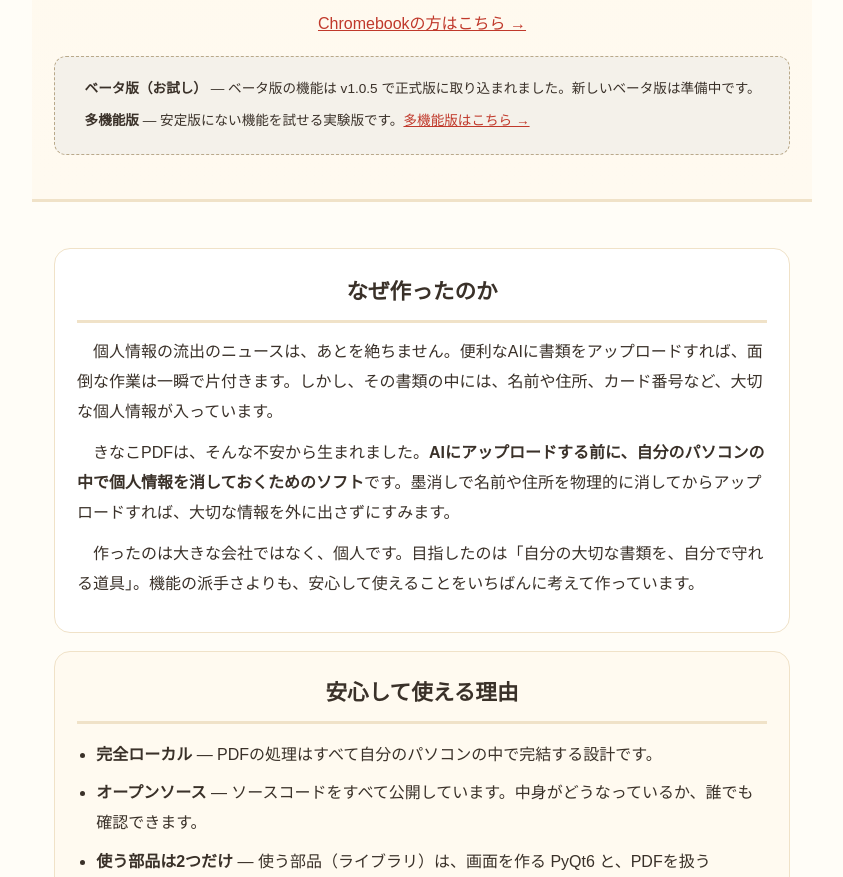
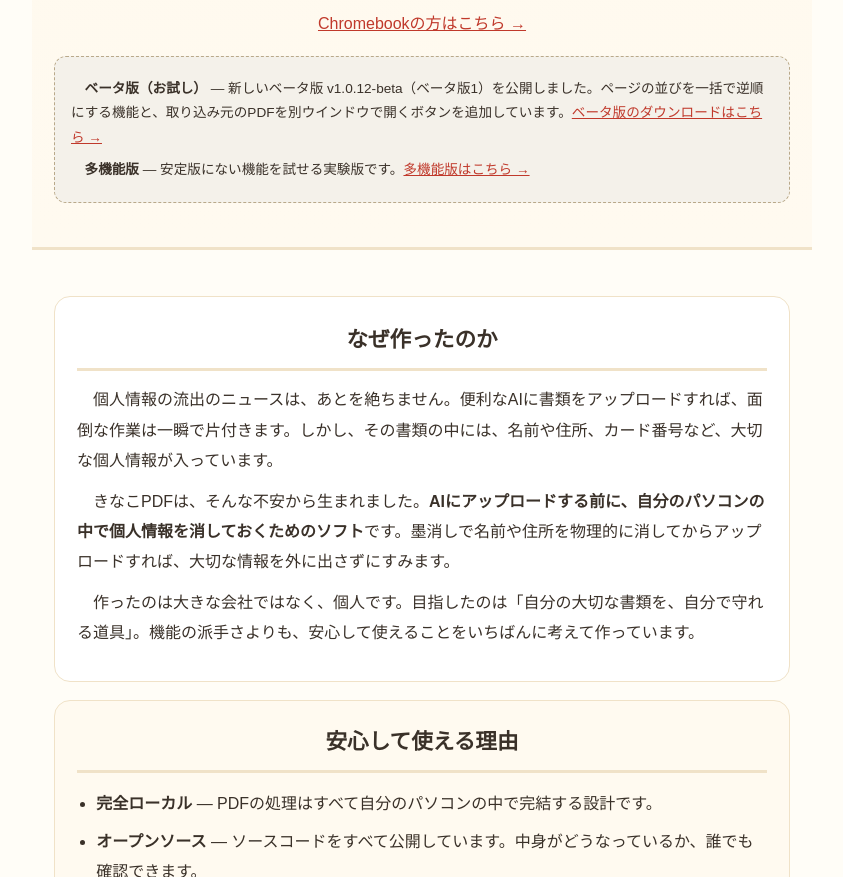
Before and after one commit to kinakopdf/kinakopdf, a plain HTML site: page docs/index.html in a window 1280 px wide. Shown: the part 2565-3442 px from the top of the page, without its empty margins (218-1061 px from the left). Drawn offline with Linux system fonts and the light colour scheme.

Commit message:
ホームページ: ベータ版1（v1.0.12-beta）の案内とダウンロードリンクを追加

```diff
--- a/docs/index.html
+++ b/docs/index.html
@@ -64,7 +64,7 @@ a{color:var(--red)}
 <p>今回の更新で、ベータ版で試していた機能が正式版に入りました。「📝 文字データ」（文字データの表示・修正と、スキャンPDFの内部文字の差し替え）、見開きリーダーの強化、ボタンの整理と並び替えなどです。</p>
 <p class="center"><a href="chromebook.html">Chromebookの方はこちら →</a></p>
 <div class="trial">
-<p><strong>ベータ版（お試し）</strong> — ベータ版の機能は v1.0.5 で正式版に取り込まれました。新しいベータ版は準備中です。</p>
+<p><strong>ベータ版（お試し）</strong> — 新しいベータ版 v1.0.12-beta（ベータ版1）を公開しました。ページの並びを一括で逆順にする機能と、取り込み元のPDFを別ウインドウで開くボタンを追加しています。<a href="https://github.com/kinakopdf/kinakopdf/releases/download/v1.0.12-beta/KinakoPDF.exe">ベータ版のダウンロードはこちら →</a></p>
 <p><strong>多機能版</strong> — 安定版にない機能を試せる実験版です。<a href="trial-multi.html">多機能版はこちら →</a></p>
 </div>
 </header>
```
